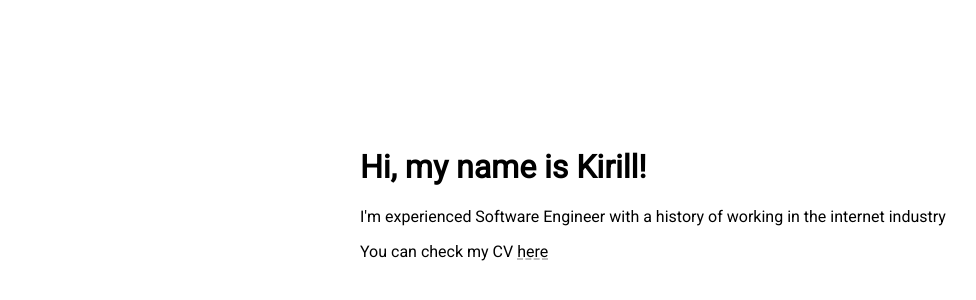
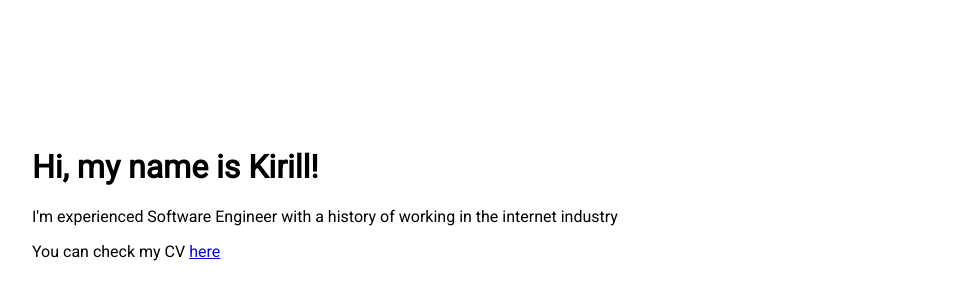
Before and after one commit to HotTaton/HotTaton.github.io, a plain HTML site: page index.html in a window 1280 px wide. Shown: the part 196-496 px from the top of the page, without its empty margins (208-1184 px from the left). Drawn offline with Linux system fonts and the light colour scheme.

Commit message:
fix some css issues

```diff
--- a/git-pages.css
+++ b/git-pages.css
@@ -1,27 +1,18 @@
 .main-container {
-	margin-left: 70vmin;
-	margin-top: 40vmin;
+	margin: 40vmin auto;
+	max-width: 800px;
 }
 
 h1 {
-	position: relative;
 	padding-top: 3vmin;
 	font-family: 'Roboto', sans-serif;
-	animation: fadein-header 3s;
+	animation: fadein-header 5s;
 }
 
 p {
 	font-family: 'Roboto', sans-serif;
-	animation: fadein 3s;
+	animation: fadein 5s;
 }
-
-a {
-	font-family: 'Roboto', sans-serif;
-	color: black;
-    text-decoration-color: darkgray;
-    text-decoration-style: dashed;
-}
-
 
 @keyframes fadein-header {
     from { opacity: 0; padding-top: 0vmin; }
--- a/index.html
+++ b/index.html
@@ -3,7 +3,7 @@
 <head>
 	<link href="https://fonts.googleapis.com/css2?family=Roboto&display=swap" rel="stylesheet">
 	<link rel="stylesheet" type="text/css" href="git-pages.css">
-	<title>Page Title</title>
+	<title>Timofeev Kirill</title>
 </head>
 <body>
 	<div class="main-container">
```
